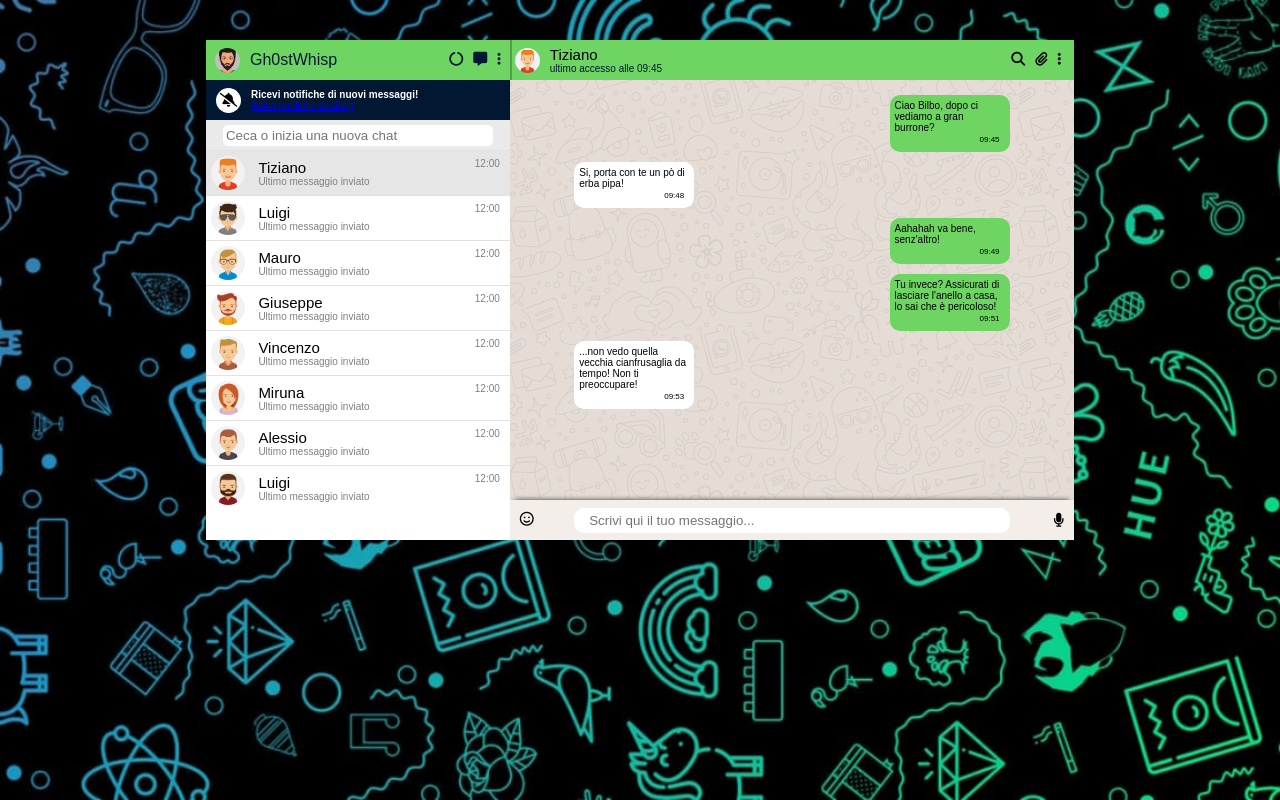
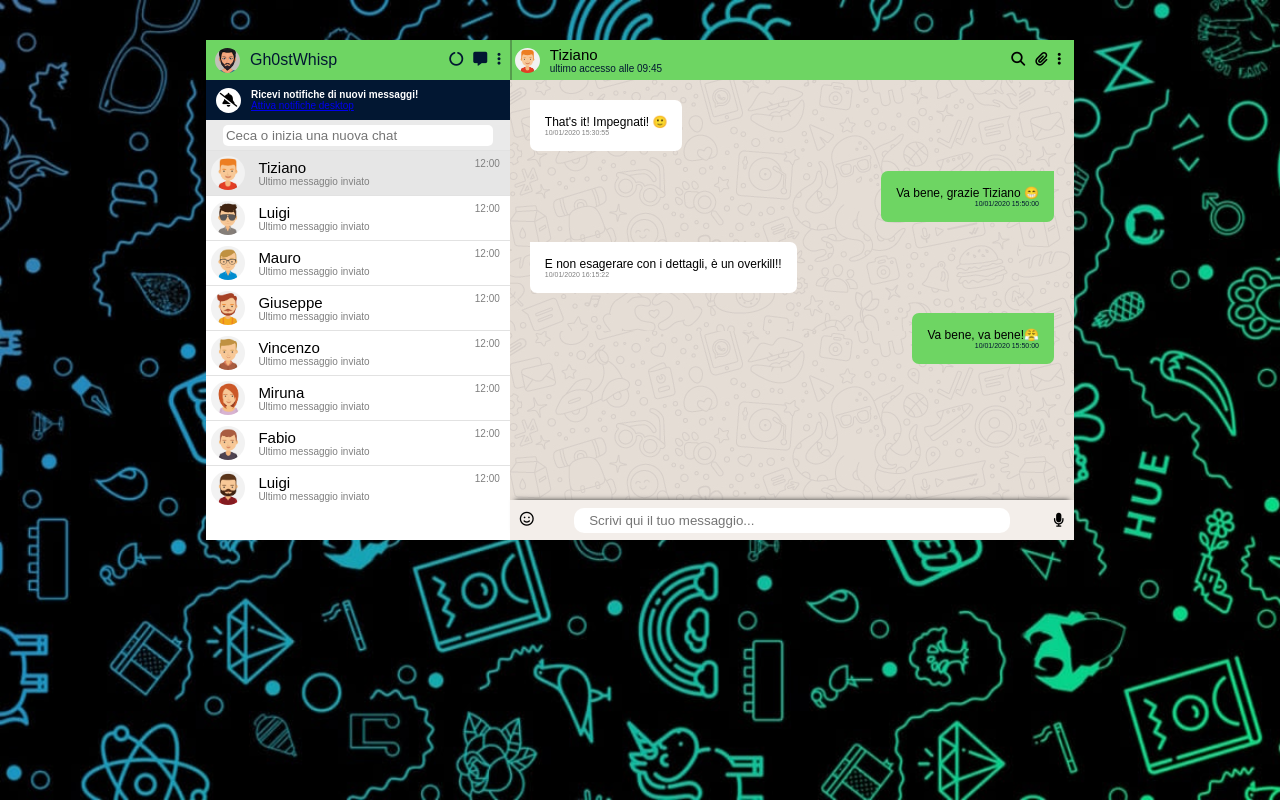
Before and after one commit to gabrielediemmanuele/vue-boolzapp, a plain HTML site: page index.html in a window 1280 px wide. Drawn offline with nearby package versions, Linux system fonts and the light colour scheme.

Commit message:
feat/fix message container and add Milestone2

```diff
--- a/css/style.css
+++ b/css/style.css
@@ -189,7 +189,7 @@
 }
 
 /**! RIGHT AREA **/
-.main-cont > .chat-cont {
+.main-cont > .chat-window {
   width: 65%;
   height: 100%;
 
@@ -197,7 +197,7 @@
 }
 
 /** UP PROFILE BAR */
-.chat-cont > .up-profile-cont {
+.chat-window > .up-profile-cont {
   width: 100%;
   height: 40px;
   padding: 3px;
@@ -249,60 +249,61 @@
   margin-right: 10px;
 }
 
-/** CHAT WINDOW **/
-.chat-cont > .messages-cont {
-  width: 100%;
+/**! CHAT WINDOW **/
+.chat-window > .messages-cont {
   height: calc(100% - 80px);
   padding: 10px;
   /* border: 1.5px dashed rgb(223, 228, 110); */
   background-image: url(../img/mine.jpg);
+}
+
+.messages-cont .message-balloon {
+  display: flex;
+}
+
+.messages-cont .message-balloon .message-text {
+  display: flex;
+}
+
+.sent {
+  margin: 10px 10px 10px auto;
+  background-color: #6ed563;
+  border-radius: 7px 0px 7px 7px;
+  width: auto;
+  padding: 15px;
   display: flex;
   flex-direction: column;
-  align-items: center;
 }
 
-.chat-cont > .messages-cont .user-message-cont {
-  width: 80%;
-  margin: 5px;
+.received {
+  background-color: #ffffff;
+  border-radius: 0 7px 7px;
+  width: auto;
+  padding: 15px;
+  margin: 10px;
   display: flex;
-  justify-content: end;
+  flex-direction: column;
 }
 
-.chat-cont > .messages-cont .other-message-cont {
-  width: 80%;
-  margin: 5px;
+.sent p,
+.received p {
+  font-size: 12px;
 }
 
-.messages-cont .user-message-cont .user-new-mex {
-  width: 120px;
-  padding: 5px;
-  font-size: 10px;
-  background-color: #6ed563;
-  border-radius: 10px;
-  font-weight: 500;
-}
-.user-message-cont .user-new-mex .mex-time {
-  text-align: right;
-  margin: 2px 5px 3px 0px;
-  font-size: 8px;
+.sent span {
+  margin: 0 0 0 auto;
+  font-size: 7px;
+  color: #021732;
 }
 
-.messages-cont .other-message-cont .other-new-mex {
-  width: 120px;
-  padding: 5px;
-  font-size: 10px;
-  background-color: #ffffff;
-  border-radius: 10px;
-  font-weight: 500;
-}
-.other-message-cont .other-new-mex .mex-time {
-  text-align: right;
-  margin: 2px 5px 3px 0px;
-  font-size: 8px;
+.received span {
+  font-size: 7px;
+  color: grey;
+  margin: 0 0 auto 0;
 }
 
 /** Text input BAR **/
-.chat-cont > .messaging-cont {
+.chat-window > .messaging-cont {
   width: 100%;
   height: 40px;
   padding: 10px;
@@ -316,22 +317,22 @@
   align-items: center;
 }
 
-.chat-cont > .messaging-cont .emoji-cont {
+.chat-window > .messaging-cont .emoji-cont {
   width: 10%;
 }
 
-.chat-cont > .messaging-cont .input-text-cont {
+.chat-window > .messaging-cont .input-text-cont {
   width: 80%;
 }
 
-.chat-cont > .messaging-cont .input-text-cont > input {
+.chat-window > .messaging-cont .input-text-cont > input {
   border: none;
   width: 100%;
   padding: 5px 5px 5px 15px;
   border-radius: 10px;
 }
 
-.chat-cont > .messaging-cont .micro-cont {
+.chat-window > .messaging-cont .micro-cont {
   width: 10%;
   display: flex;
   justify-content: end;
--- a/index.html
+++ b/index.html
@@ -102,8 +102,8 @@
             </div>
           </div>
 
-          <!-- Chat container -->
-          <div class="chat-cont">
+          <!-- Chat WINDOW -->
+          <div class="chat-window">
             <!-- TOP BAR -->
             <div class="up-profile-cont">
               <!--User img and info -->
@@ -125,41 +125,15 @@
             </div>
             <!-- MESSAGE CONTAINER -->
             <div class="messages-cont" >
-              <!-- prova -->
-              <div class="user-message-cont">
-                <div class="user-new-mex">
-                  <div class="mex-tex">Ciao Bilbo, dopo ci vediamo a gran burrone?</div>
-                  <div class="mex-time">09:45</div>
+              <div class="message-balloon" v-for="(message, index) in contacts[activeContact].messages">
+                <div :class="message.status">
+                  <div class="message-text">
+                    <p>{{ message.message }}</p>
+                  </div>
+                  <span>{{ message.date }}</span>
                 </div>
               </div>
-              <!-- prova -->
-              <div class="other-message-cont">
-                <div class="other-new-mex">
-                  <div class="mex-tex">Si, porta con te un pò di erba pipa!</div>
-                  <div class="mex-time">09:48</div>
-                </div>
-              </div>
-              <!-- prova -->
-              <div class="user-message-cont">
-                <div class="user-new-mex">
-                  <div class="mex-tex">Aahahah va bene, senz'altro!</div>
-                  <div class="mex-time">09:49</div>
-                </div>
-              </div>
-              <div class="user-message-cont">
-                <div class="user-new-mex">
-                  <div class="mex-tex">Tu invece? Assicurati di lasciare l'anello a casa, lo sai che è pericoloso!</div>
-                  <div class="mex-time">09:51</div>
-                </div>
-              </div>
-              <!-- prova -->
-              <div class="other-message-cont">
-                <div class="other-new-mex">
-                  <div class="mex-tex">...non vedo quella vecchia cianfrusaglia da tempo! Non ti preoccupare!</div>
-                  <div class="mex-time">09:53</div>
-                </div>
-              </div>
-              <!-- prova -->
+
             </div>
             <!-- INPUT TEXT CONTAINER -->
             <div class="messaging-cont">
--- a/js/contact.js
+++ b/js/contact.js
@@ -6,18 +6,23 @@ const contacts = [
     messages: [
       {
         date: "10/01/2020 15:30:55",
-        message: "Hai portato a spasso il cane?",
-        status: "sent",
+        message: "That's it! Impegnati! 🙂",
+        status: "received",
       },
       {
         date: "10/01/2020 15:50:00",
-        message: "Ricordati di stendere i panni",
+        message: "Va bene, grazie Tiziano 😁",
         status: "sent",
       },
       {
         date: "10/01/2020 16:15:22",
-        message: "Tutto fatto!",
+        message: "E non esagerare con i dettagli, è un overkill!! ",
         status: "received",
+      },
+      {
+        date: "10/01/2020 15:50:00",
+        message: "Va bene, va bene!😤",
+        status: "sent",
       },
     ],
   },
@@ -33,12 +38,12 @@ const contacts = [
       },
       {
         date: "20/03/2020 16:30:55",
-        message: "Bene grazie! Stasera ci vediamo?",
+        message: "Bene grazie! Come va l'esercizio?",
         status: "received",
       },
       {
         date: "20/03/2020 16:35:00",
-        message: "Mi piacerebbe ma devo andare a fare la spesa.",
+        message: "Tutto ok! Grazie! tu?",
         status: "sent",
       },
     ],
@@ -50,17 +55,17 @@ const contacts = [
     messages: [
       {
         date: "28/03/2020 10:10:40",
-        message: "La Marianna va in campagna",
+        message: "Domani abbiamo un recap?",
         status: "received",
       },
       {
         date: "28/03/2020 10:20:10",
-        message: "Sicuro di non aver sbagliato chat?",
+        message: "Penso di si, guardiamo su slack!",
         status: "sent",
       },
       {
         date: "28/03/2020 16:15:22",
-        message: "Ah scusa!",
+        message: "Si meglio dare un occhiata!",
         status: "received",
       },
     ],
@@ -72,12 +77,12 @@ const contacts = [
     messages: [
       {
         date: "10/01/2020 15:30:55",
-        message: "Lo sai che ha aperto una nuova pizzeria?",
+        message: "Ciao Giuseppe, mi serve una mano!",
         status: "sent",
       },
       {
         date: "10/01/2020 15:50:00",
-        message: "Si, ma preferirei andare al cinema",
+        message: "Vieni su zoom?",
         status: "received",
       },
     ],
@@ -89,12 +94,12 @@ const contacts = [
     messages: [
       {
         date: "10/01/2020 15:30:55",
-        message: "Ricordati di chiamare la nonna",
+        message: "Vincenzo, come và con l'esercizio di oggi?",
         status: "sent",
       },
       {
         date: "10/01/2020 15:50:00",
-        message: "Va bene, stasera la sento",
+        message: "Waju, sto a perdere l'anima!",
         status: "received",
       },
     ],
@@ -106,34 +111,41 @@ const contacts = [
     messages: [
       {
         date: "10/01/2020 15:30:55",
-        message: "Ciao Claudia, hai novità?",
+        message:
+          "Ciao Miruna, mi manderesti il link di quella nota su Bootstrap?",
         status: "sent",
       },
       {
         date: "10/01/2020 15:50:00",
-        message: "Non ancora",
+        message: "Ciao! si, solo un secondo!",
         status: "received",
       },
       {
         date: "10/01/2020 15:51:00",
-        message: "Nessuna nuova, buona nuova",
+        message: "Grazie mille!",
         status: "sent",
+      },
+      {
+        date: "10/01/2020 15:50:00",
+        message: "https://getbootstrap.com/docs/5.2/components/carousel/",
+        status: "received",
       },
     ],
   },
   {
-    name: "Alessio",
+    name: "Fabio",
     avatar: "./img/avatar_7.jpg",
     visible: true,
     messages: [
       {
         date: "10/01/2020 15:30:55",
-        message: "Fai gli auguri a Martina che è il suo compleanno!",
+        message: "Ciao Fabio! Mi ricordi come si metteva l'ombra esterna?",
         status: "sent",
       },
       {
         date: "10/01/2020 15:50:00",
-        message: "Grazie per avermelo ricordato, le scrivo subito!",
+        message:
+          "Ciao! Devi utilizzare box-shadow, per sicurezza controlla la documentazione su w3School!",
         status: "received",
       },
     ],
@@ -144,13 +156,18 @@ const contacts = [
     visible: true,
     messages: [
       {
+        date: "10/01/2020 15:50:00",
+        message: "Ciao Luigi, mi serve una mano!",
+        status: "sent",
+      },
+      {
         date: "10/01/2020 15:30:55",
-        message: "Ciao, andiamo a mangiare la pizza stasera?",
+        message: "Ciao, vieni su zoom!",
         status: "received",
       },
       {
         date: "10/01/2020 15:50:00",
-        message: "No, l'ho già mangiata ieri, ordiniamo sushi!",
+        message: "Arrivo subito!",
         status: "sent",
       },
       {
```
